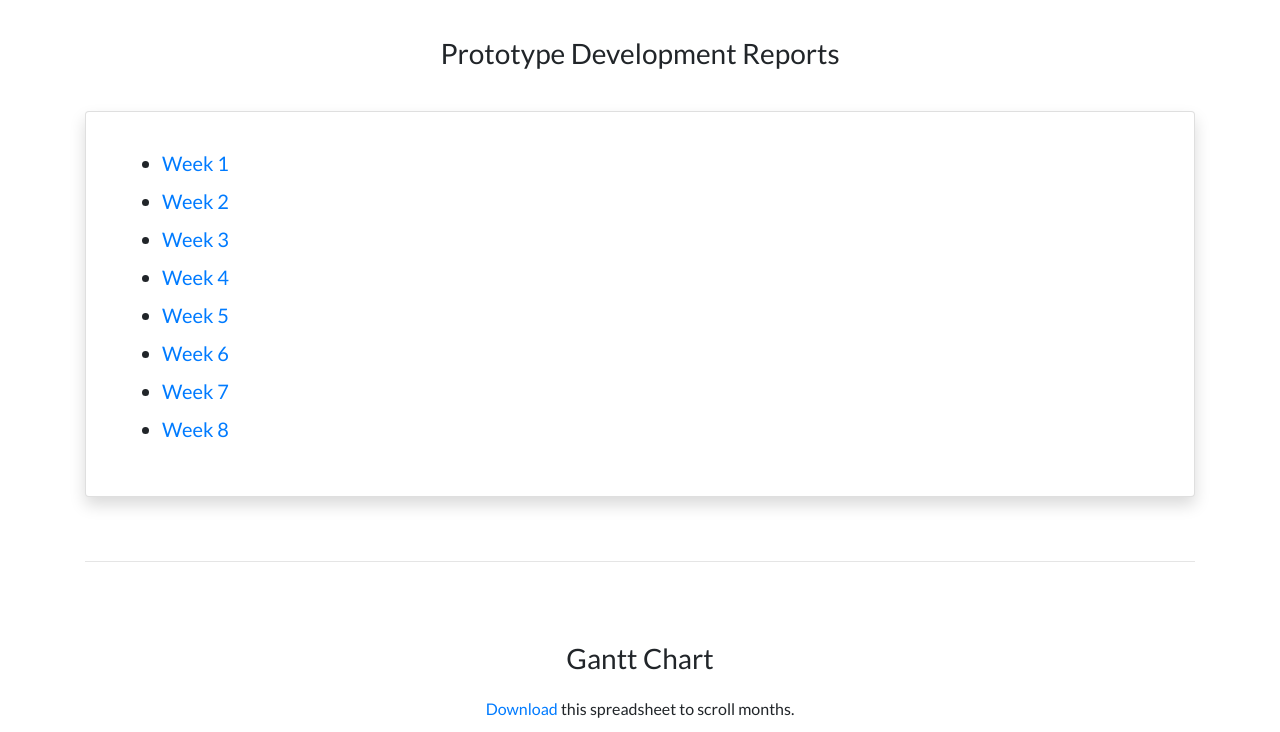
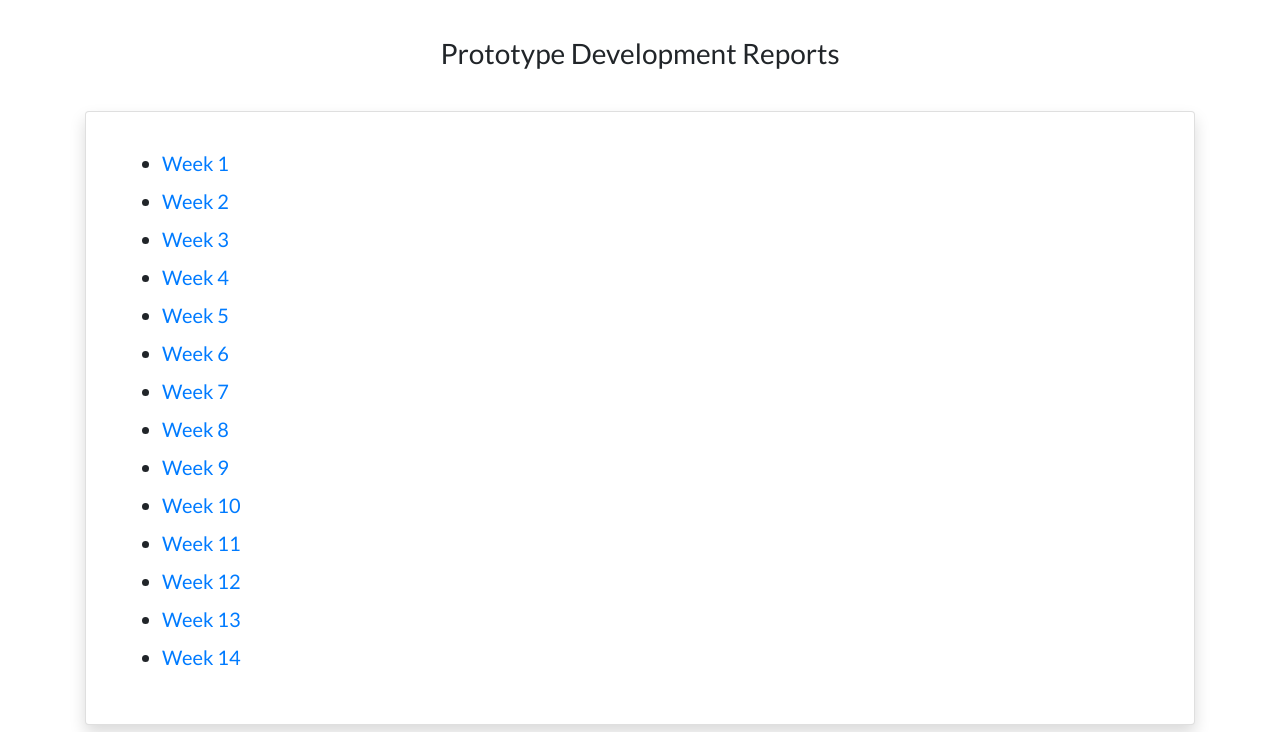
Before and after one commit to aangelos28/GameEye-website, a website: page pages/prototype/reports.html in a window 1280 px wide. Shown: the part 63-795 px from the top of the page. Drawn offline with nearby package versions, Linux system fonts and the light colour scheme; files that its build step writes are made by us from their sources; grey boxes are pictures that could not be loaded.

Commit message:
Add links for weekly dev reports 9-14.

```diff
--- a/pages/prototype/reports.html
+++ b/pages/prototype/reports.html
@@ -145,6 +145,42 @@
                                         Week 8
                                     </a>
                                 </li>
+                                <li class="report-link">
+                                    <a
+                                            href="https://docs.google.com/document/d/11ATtrUh6ezuq_gk81dyW4b0Ilyb5b0znIk9RvPQY5pw/edit?usp=sharing" target="_blank">
+                                        Week 9
+                                    </a>
+                                </li>
+                                <li class="report-link">
+                                    <a
+                                            href="https://docs.google.com/document/d/1HGxeveU1LzBYaWImVHEBpHEDNxLqz9fZ9F9Y1x6gUAE/edit?usp=sharing" target="_blank">
+                                        Week 10
+                                    </a>
+                                </li>
+                                <li class="report-link">
+                                    <a
+                                            href="https://docs.google.com/document/d/1mpB1yN7ApXNRNsuObucQ3bLsCHYYR7JbeQGDVL89QSo/edit?usp=sharing" target="_blank">
+                                        Week 11
+                                    </a>
+                                </li>
+                                <li class="report-link">
+                                    <a
+                                            href="https://docs.google.com/document/d/10D7ioJpFzJElHHKVltAgL9pgMioFamPbde7QxX5ghbA/edit?usp=sharing" target="_blank">
+                                        Week 12
+                                    </a>
+                                </li>
+                                <li class="report-link">
+                                    <a
+                                            href="https://docs.google.com/document/d/1aSw31uMvZ8wNKjQTueitJFDB1u-zAYEj0Zr3WGWhOVQ/edit?usp=sharing" target="_blank">
+                                        Week 13
+                                    </a>
+                                </li>
+                                <li class="report-link">
+                                    <a
+                                            href="https://docs.google.com/document/d/1MU0FlQ5JYF7TQGmiaprADmUYEv2pN_4kXBMB8vkBTIU/edit?usp=sharing" target="_blank">
+                                        Week 14
+                                    </a>
+                                </li>
                             </ul>
                         </div>
                     </div>
```
